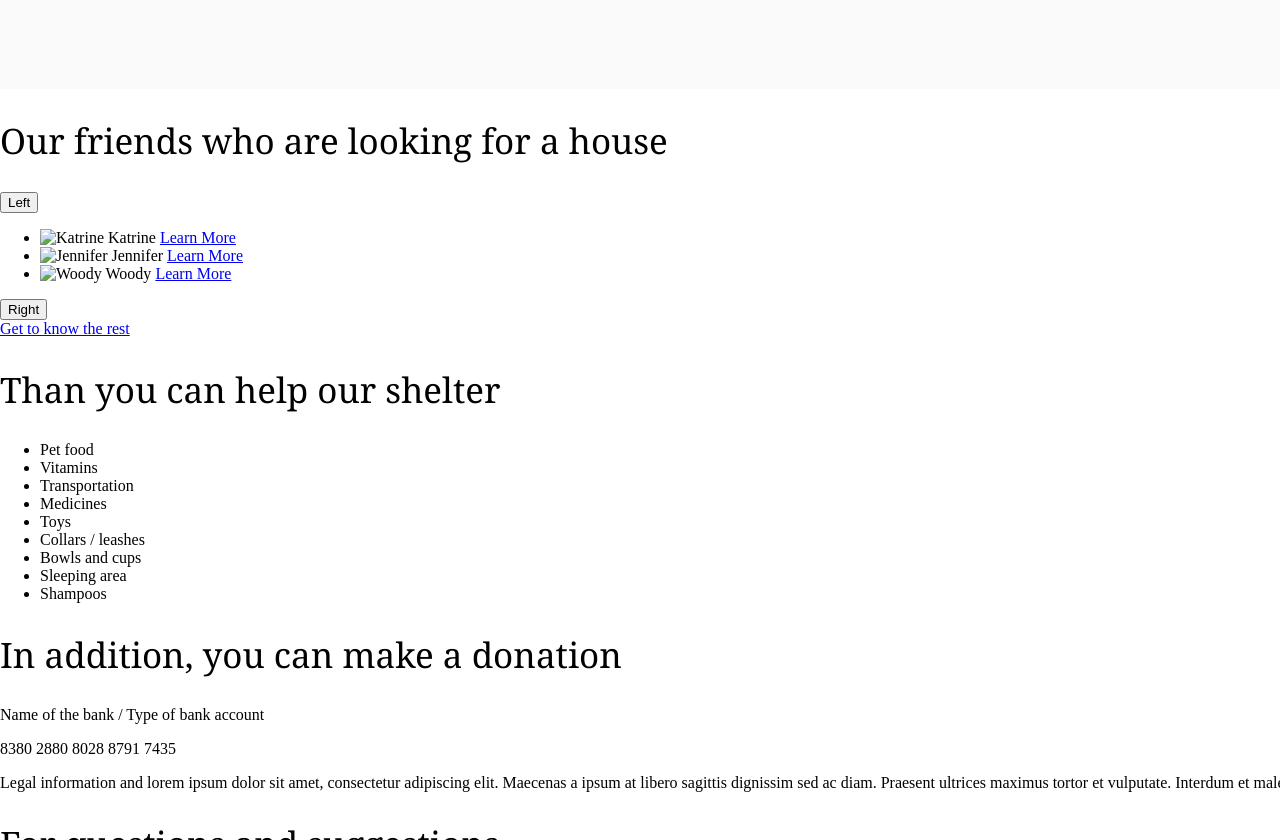
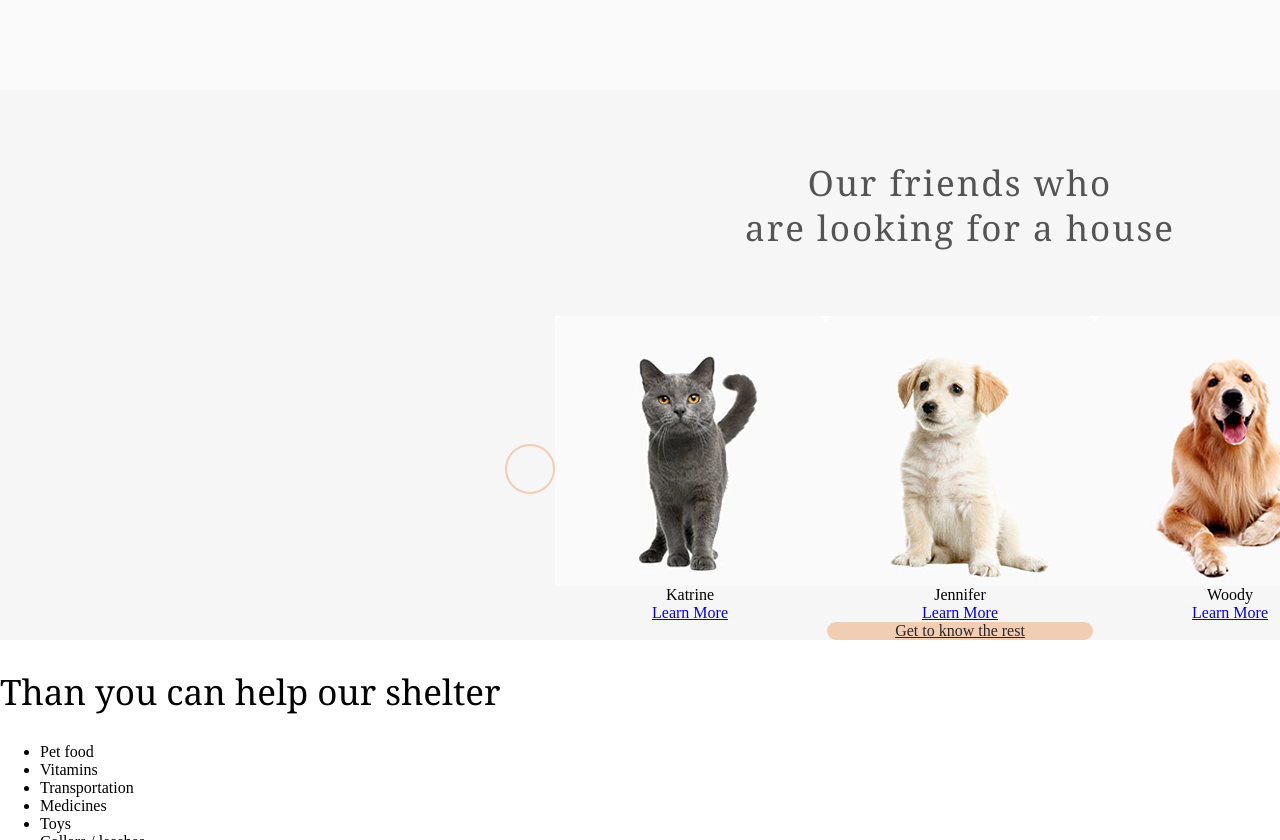
Before and after one commit to Inspel/Animal-shelter, a plain HTML site: page index.html in a window 1280 px wide. Shown: the part 1421-2261 px from the top of the page. Drawn offline with Linux system fonts and the light colour scheme.

Commit message:
Styling before "Pets" block

```diff
--- a/index.html
+++ b/index.html
@@ -72,27 +72,27 @@
     </section>
 
     <section class="pets" id="pets">
-      <h2 class="header-pets header">Our friends who are looking for a house</h2>
+      <h2 class="header-pets header">Our friends who<br>are looking for a house</h2>
       <div class="slider-pets">
-        <button class="slider-button left">Left</button>
+        <button class="slider-button left"></button>
         <ul class="list-pets">
           <li class="list-pets-item">
-            <img src="#" width="270" height="270" alt="Katrine">
+            <img src="img/Katrine.jpg" width="270" height="270" alt="Katrine">
             <span>Katrine</span>
             <a class="button-more" href="#">Learn More</a>
           </li>
           <li class="list-pets-item">
-            <img src="#" width="270" height="270" alt="Jennifer">
+            <img src="img/Jennifer.jpg" width="270" height="270" alt="Jennifer">
             <span>Jennifer</span>
             <a class="button-more" href="#">Learn More</a>
           </li>
           <li class="list-pets-item">
-            <img src="#" width="270" height="270" alt="Woody">
+            <img src="img/Woody.jpg" width="270" height="270" alt="Woody">
             <span>Woody</span>
             <a class="button-more" href="#">Learn More</a>
           </li>
         </ul>
-        <button class="slider-button right">Right</button>
+        <button class="slider-button right"></button>
       </div>
       <a class="button-rest" href="#">Get to know the rest</a>
     </section>
--- a/style.css
+++ b/style.css
@@ -155,7 +155,7 @@ body {
 
 .about-shelter {
   padding-top: 113px;
-  padding-bottom: 114px;
+  padding-bottom: 115px;
   background-image: url("img/pets.png");
   background-repeat: no-repeat;
   background-position: 543px 89px;
@@ -178,8 +178,8 @@ body {
 
 .header-about {
   margin: 0;
+  margin-bottom: 28px;
   padding-right: 21px;
-  margin-bottom: 28px;
   letter-spacing: 2px;
   color: #545454;
 }
@@ -196,3 +196,55 @@ body {
 .text-about:last-child {
   margin: 0;
 }
+
+.pets {
+  padding-top: 70px;
+  background-color: #f6f6f6;
+}
+
+.header-pets {
+  margin: 0;
+  padding-bottom: 66px;
+  text-align: center;
+  letter-spacing: 2px;
+  color: #545454;
+}
+
+.slider-pets {
+  display: flex;
+  justify-content: center;
+  align-items: center;
+}
+
+.list-pets {
+  display: flex;
+  margin: 0;
+  padding: 0;
+  list-style: none;
+}
+
+.list-pets-item {
+  display: flex;
+  flex-direction: column;
+  align-items: center;
+}
+
+.slider-button {
+  width: 50px;
+  height: 50px;
+  background-color: inherit;
+  border: 2px solid #f1cdb3;
+  border-radius: 50px;
+}
+
+.button-rest {
+  display: block;
+  width: 266px;
+  margin: auto;
+  text-align: center;
+  border-radius: 50px;
+  color: #292929;
+  background-color: #f1cdb3;
+}
+
+/*Остановился на кнопках в слайдере*/
```
Also changed, not shown: img/Jennifer.jpg (added), img/Katrine.jpg (added), img/Woody.jpg (added), img/long-left-arrow.png (added), img/long-right-arrow.png (added).
